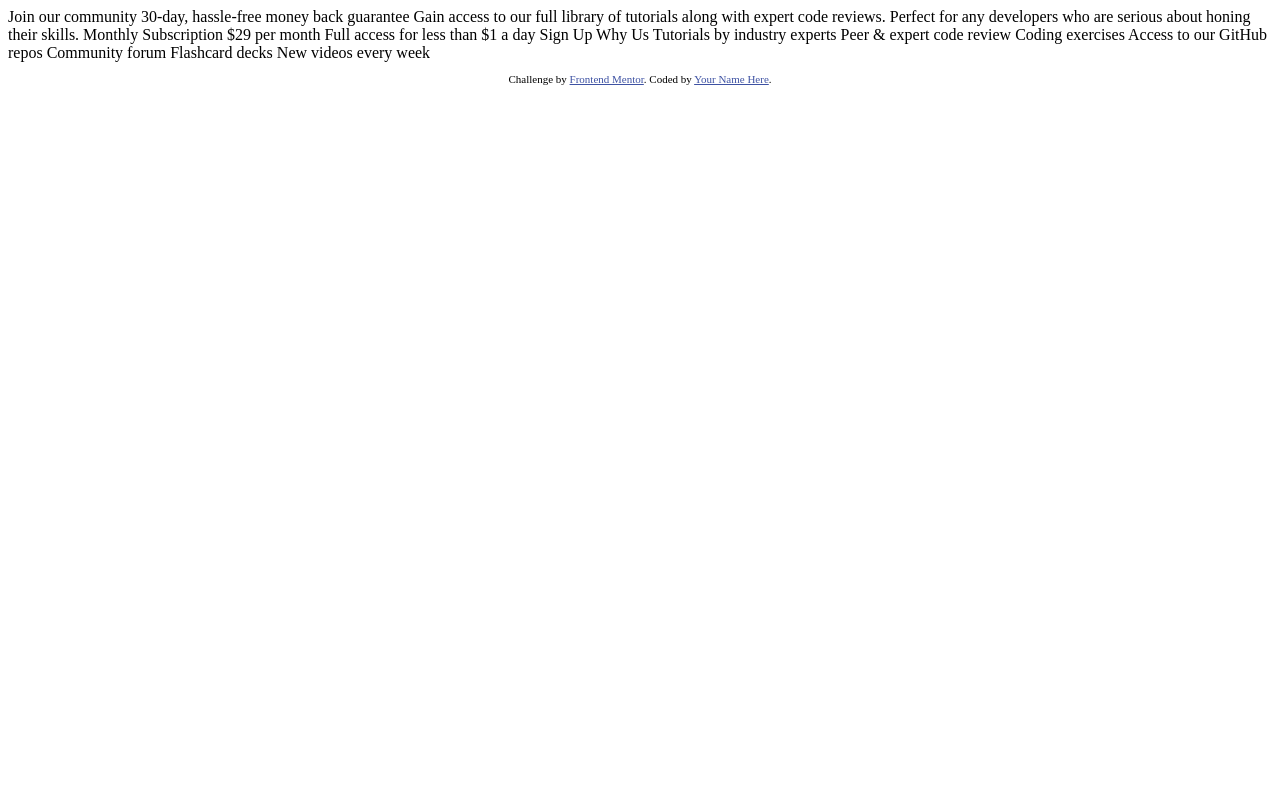
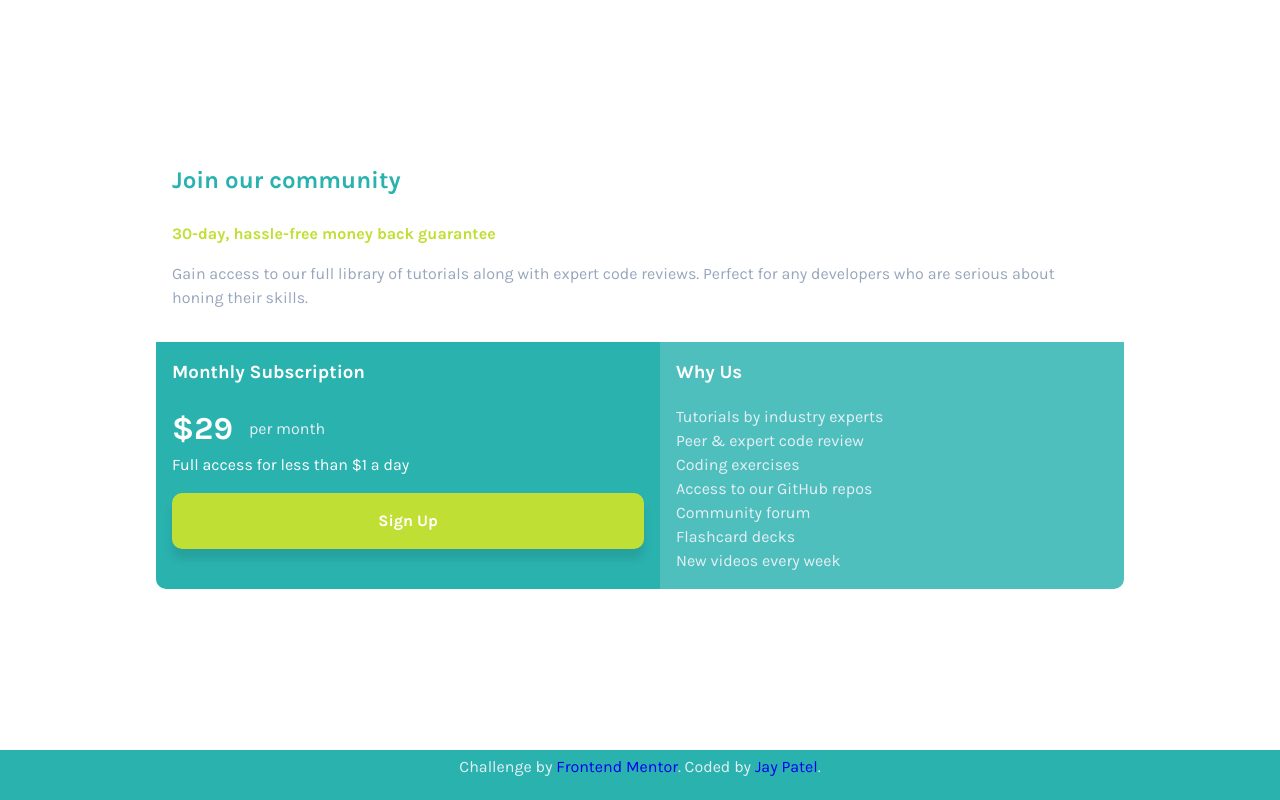
Before and after one commit to JayAshokbhaiPatel/single-price-grid, a plain HTML site: page index.html in a window 1280 px wide. Drawn offline with Linux system fonts and the light colour scheme.

Commit message:
Final Commit

```diff
--- a/index.html
+++ b/index.html
@@ -1,49 +1,81 @@
 <!DOCTYPE html>
 <html lang="en">
   <head>
-  <meta charset="UTF-8">
-  <meta name="viewport" content="width=device-width, initial-scale=1.0"> <!-- displays site properly based on user's device -->
+    <meta charset="UTF-8" />
+    <meta name="viewport" content="width=device-width, initial-scale=1.0" />
+    <!-- displays site properly based on user's device -->
 
-  <link rel="icon" type="image/png" sizes="32x32" href="./images/favicon-32x32.png">
+    <link
+      rel="icon"
+      type="image/png"
+      sizes="32x32"
+      href="./images/favicon-32x32.png"
+    />
+
+    <!-- Link CSS File-->
+    <link href="style/style.css" rel="stylesheet" type="text/css" />
+
+    <!-- Google Font-->
+
+    <link rel="preconnect" href="https://fonts.googleapis.com" />
+    <link rel="preconnect" href="https://fonts.gstatic.com" crossorigin />
+    <link
+      href="https://fonts.googleapis.com/css2?family=Karla:wght@400;700&display=swap"
+      rel="stylesheet"
+    />
 
     <title>Frontend Mentor | Single Price Grid Component</title>
-
-  <!-- Feel free to remove these styles or customise in your own stylesheet 👍 -->
-  <style>
-    .attribution { font-size: 11px; text-align: center; }
-    .attribution a { color: hsl(228, 45%, 44%); }
-  </style>
   </head>
   <body>
-  Join our community
+    <main class="main-container">
+      <section class="container">
+        <section class="community">
+          <h1 class="community__header">Join our community</h1>
+          <p class="community__moneyback">
+            30-day, hassle-free money back guarantee
+          </p>
 
-  30-day, hassle-free money back guarantee
+          <p class="community__description">
+            Gain access to our full library of tutorials along with expert code
+            reviews. Perfect for any developers who are serious about honing
+            their skills.
+          </p>
+        </section>
 
-  Gain access to our full library of tutorials along with expert code reviews.
-  Perfect for any developers who are serious about honing their skills.
+        <section class="subscription">
+          <h1 class="subscription__title">Monthly Subscription</h1>
+          <div class="subscription_priceContainer">
+            <span class="subscription__price"> &dollar;29 </span>
+            <span class="subscription__period">per month</span>
+          </div>
+          <p>Full access for less than &dollar;1 a day</p>
 
-  Monthly Subscription
+          <button class="subscription__signup">Sign Up</button>
+        </section>
 
-  &dollar;29 per month
+        <section class="why">
+          <h1 class="why__header">Why Us</h1>
 
-  Full access for less than &dollar;1 a day
-
-  Sign Up
-
-  Why Us
-
-  Tutorials by industry experts
-  Peer &amp; expert code review
-  Coding exercises
-  Access to our GitHub repos
-  Community forum
-  Flashcard decks
-  New videos every week
+          <ul>
+            <li class="why__listItem">Tutorials by industry experts</li>
+            <li class="why__listItem">Peer &amp; expert code review</li>
+            <li class="why__listItem">Coding exercises</li>
+            <li class="why__listItem">Access to our GitHub repos</li>
+            <li class="why__listItem">Community forum</li>
+            <li class="why__listItem">Flashcard decks</li>
+            <li class="why__listItem">New videos every week</li>
+          </ul>
+        </section>
+      </section>
+    </main>
 
     <footer>
       <p class="attribution">
-      Challenge by <a href="https://www.frontendmentor.io?ref=challenge" target="_blank">Frontend Mentor</a>.
-      Coded by <a href="#">Your Name Here</a>.
+        Challenge by
+        <a href="https://www.frontendmentor.io?ref=challenge" target="_blank"
+          >Frontend Mentor</a
+        >. Coded by
+        <a href="https://www.linkedin.com/in/jaypatel004/">Jay Patel</a>.
       </p>
     </footer>
   </body>
--- /dev/null
+++ b/style/style.css
@@ -0,0 +1,188 @@
+:root {
+  --cyan: hsl(179, 62%, 43%);
+  --bright-yellow: hsl(71, 73%, 54%);
+  --light-gray: hsl(204, 43%, 93%);
+  --greyish-blue: hsl(218, 22%, 67%);
+}
+
+*,
+*::before,
+*::after {
+  box-sizing: border-box;
+}
+
+/* Remove Default Margins */
+* {
+  margin: 0;
+}
+
+html,
+body {
+  height: 100%;
+}
+
+/* improve line-height and text rendering */
+body {
+  line-height: 1.5;
+  -webkit-font-smoothing: antialiased;
+}
+
+/* Make Images Responsive */
+img,
+svg {
+  max-width: 100%;
+  height: auto;
+}
+
+/* Remove Built in form typography styles */
+input,
+button {
+  font: inherit;
+}
+
+body {
+  display: flex;
+  justify-content: center;
+  align-items: center;
+  flex-direction: column;
+  font-family: "Karla", sans-serif;
+  font-size: 16px;
+}
+
+a {
+  text-decoration: none;
+}
+
+li {
+  list-style-type: none;
+}
+
+h1,
+p {
+  margin-bottom: 1em;
+}
+
+.container {
+  width: 90%;
+  max-width: 1000px;
+  margin-inline: auto;
+  padding: 1em;
+  margin-bottom: 1em;
+  display: grid;
+  grid-template-areas:
+    "community"
+    "sub"
+    "list";
+}
+
+.community {
+  background-color: white;
+  border-top-left-radius: 0.6rem;
+  border-top-right-radius: 0.6rem;
+  padding: 1em;
+}
+
+.community__header {
+  color: var(--cyan);
+  font-size: 1.5rem;
+  font-weight: 700;
+}
+
+.community__moneyback {
+  color: var(--bright-yellow);
+  font-weight: 700;
+}
+
+.community__description {
+  color: var(--greyish-blue);
+  font-weight: 400;
+}
+
+.subscription {
+  background-color: var(--cyan);
+  color: white;
+  padding: 1em;
+}
+
+.subscription_priceContainer {
+  display: flex;
+  align-items: center;
+  gap: 1em;
+}
+
+.subscription__price {
+  font-size: 2rem;
+  font-weight: 700;
+}
+
+.subscription__period {
+  color: var(--light-gray);
+}
+
+.subscription__signup {
+  background-color: var(--bright-yellow);
+  font-weight: 700;
+  padding: 1em 0;
+  color: white;
+  border-radius: 10px;
+  border: none;
+  box-shadow: 0 10px 10px 0 rgba(0, 0, 0, 0.1);
+  text-align: center;
+  width: 100%;
+  margin-bottom: 1em;
+}
+
+.why {
+  padding: 1em;
+  background-color: hsl(179, 47%, 53%);
+  border-bottom-left-radius: 0.6rem;
+  border-bottom-right-radius: 0.6rem;
+}
+
+.why__header {
+  color: white;
+}
+
+.why ul {
+  padding-left: 0;
+  color: var(--light-gray);
+}
+
+footer {
+  background-color: var(--cyan);
+  color: var(--light-gray);
+  padding: 0.3em 0;
+  text-align: center;
+  width: 100%;
+  margin-top: 1em;
+}
+
+@media (min-width: 900px) {
+  .main-container {
+    width: 80%;
+    max-width: 1000px;
+    margin: auto;
+  }
+
+  .container {
+    display: grid;
+    grid-template-areas:
+      "community community "
+      "sub list";
+    width: 100%;
+    margin: 0;
+  }
+  .community {
+    grid-area: community;
+    border-radius: 0 0 0 10px;
+  }
+  .subscription {
+    grid-area: sub;
+    border-radius: 0 0 0 10px;
+  }
+
+  .why {
+    grid-area: list;
+    border-radius: 0 0 10px 0;
+  }
+}
```
Lines whose indentation alone changed are shown as unchanged.
